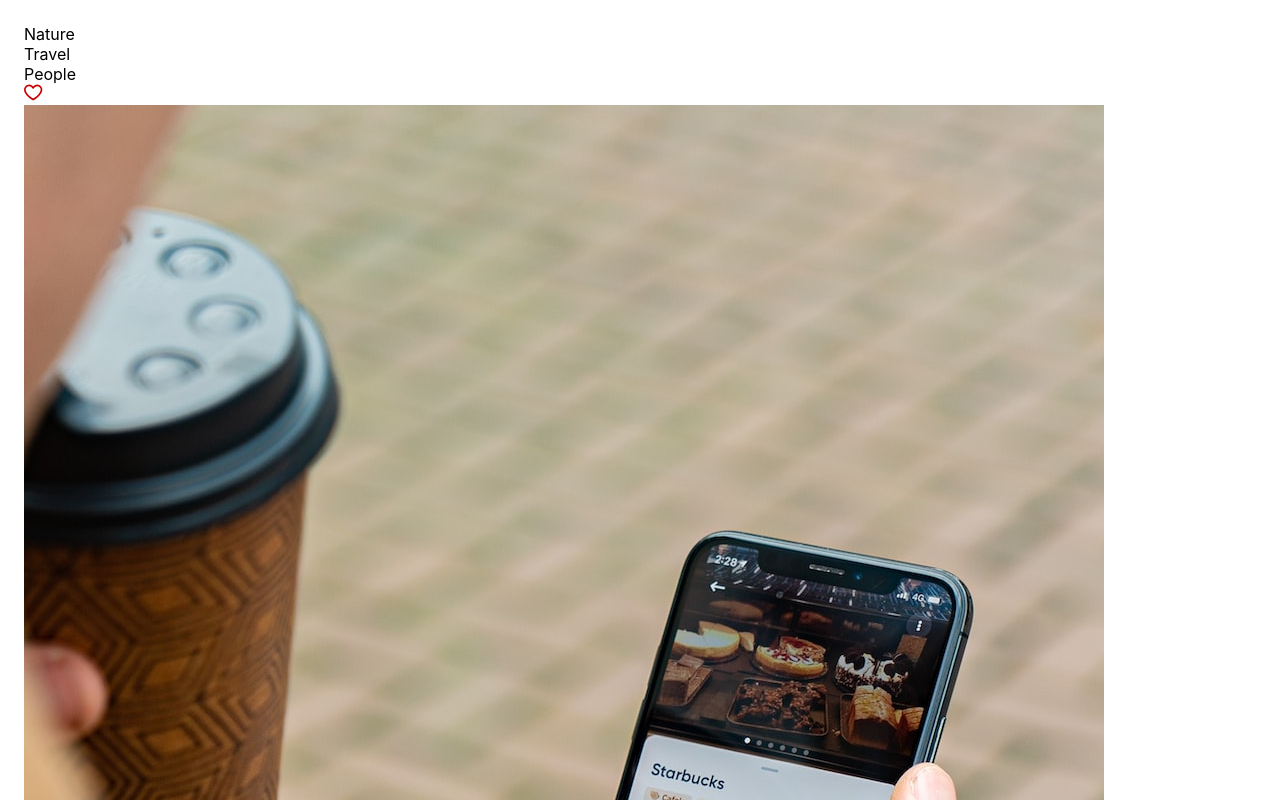
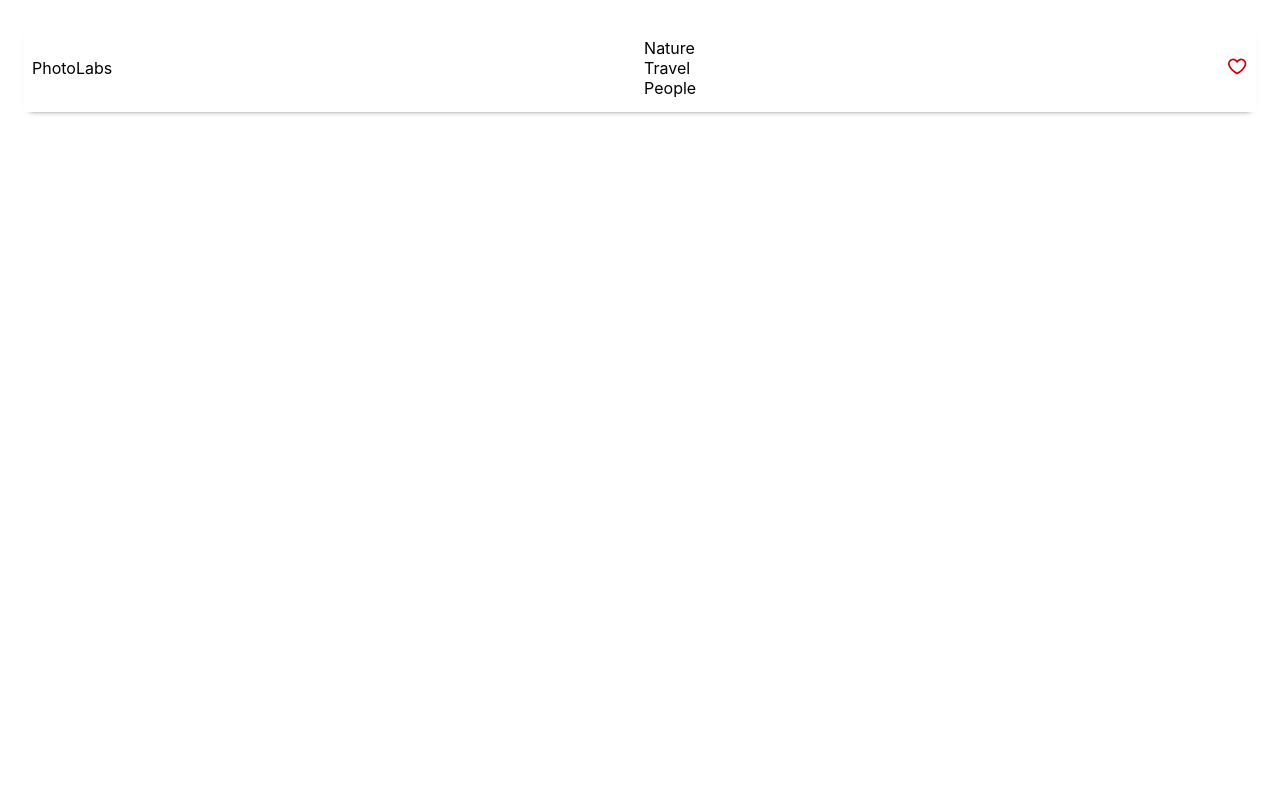
Before and after one commit to edgmsh/photo-labs, a React (Create React App) app in the folder frontend/: page / in a window 1280 px wide. Shown: the top 800 px of the page. Built offline with nearby package versions, Linux system fonts and the light colour scheme.

Commit message:
Create the Top Navigation Bar

```diff
--- a/frontend/src/App.jsx
+++ b/frontend/src/App.jsx
@@ -1,14 +1,16 @@
 import React from 'react';
 import PhotoList from './components/PhotoList';
 import TopicList from "./components/TopicList"
+import TopNavigationBar from "./components/TopNavigationBar"
 import './App.scss';
 
 // Note: Rendering a single component to build components in isolation
 const App = () => {
   return (
     <div className="App">
-        <TopicList/>
-        <PhotoList/>
+{/*         <TopicList/>
+        <PhotoList/> */}
+        <TopNavigationBar />
     </div>
   );
 };
--- a/frontend/src/components/TopNavigationBar.jsx
+++ b/frontend/src/components/TopNavigationBar.jsx
@@ -1,11 +1,18 @@
 import React from 'react';
 
+import TopicList from './TopicList';
+import FavBadge from './FavBadge';
 import '../styles/TopNavigationBar.scss'
 
-const TopNavigation = () => {
+const TopNavigation = (props) => {
+
+  const {favPhotoExist, TopicData, selectTopic} = props;
+
   return (
     <div className="top-nav-bar">
-      <span className="top-nav-bar__logo">PhotoLabs</span>
+      <span className="top-nav-bar--logo" onClick={() => selectTopic(null)}>PhotoLabs</span>
+      <TopicList topics={TopicData} selectTopic={selectTopic}/>
+      <FavBadge isFavPhotoExist={favPhotoExist}/>
     </div>
   )
 }
--- a/frontend/src/components/TopicList.jsx
+++ b/frontend/src/components/TopicList.jsx
@@ -28,7 +28,7 @@ const TopicList = (props) => {
   });
 
   return (
-    <div className="top-nav-bar--topic-list">
+    <div className="top-nav-bar-topic-list">
       {mappedTopics}
     </div>
   );
```
